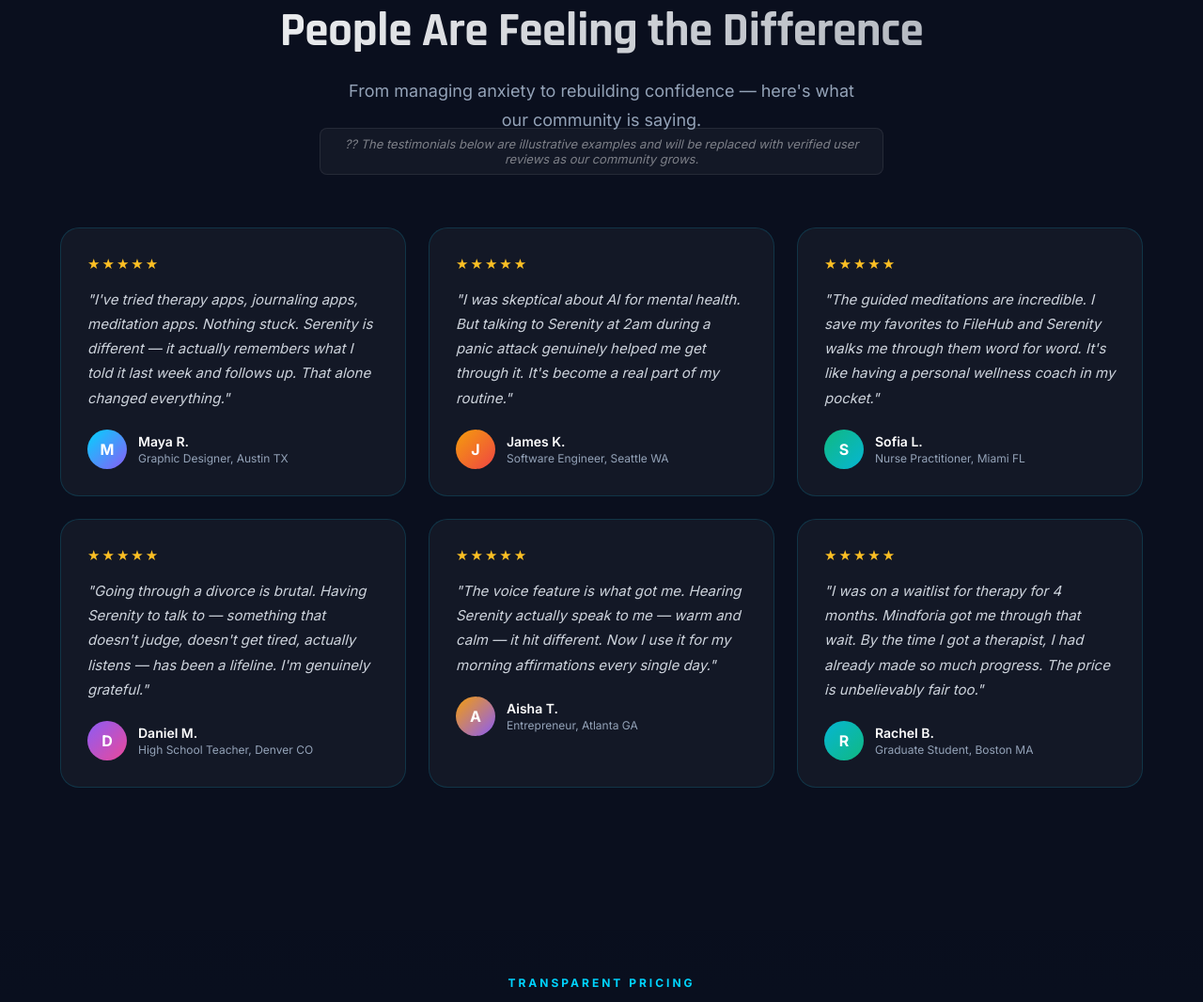
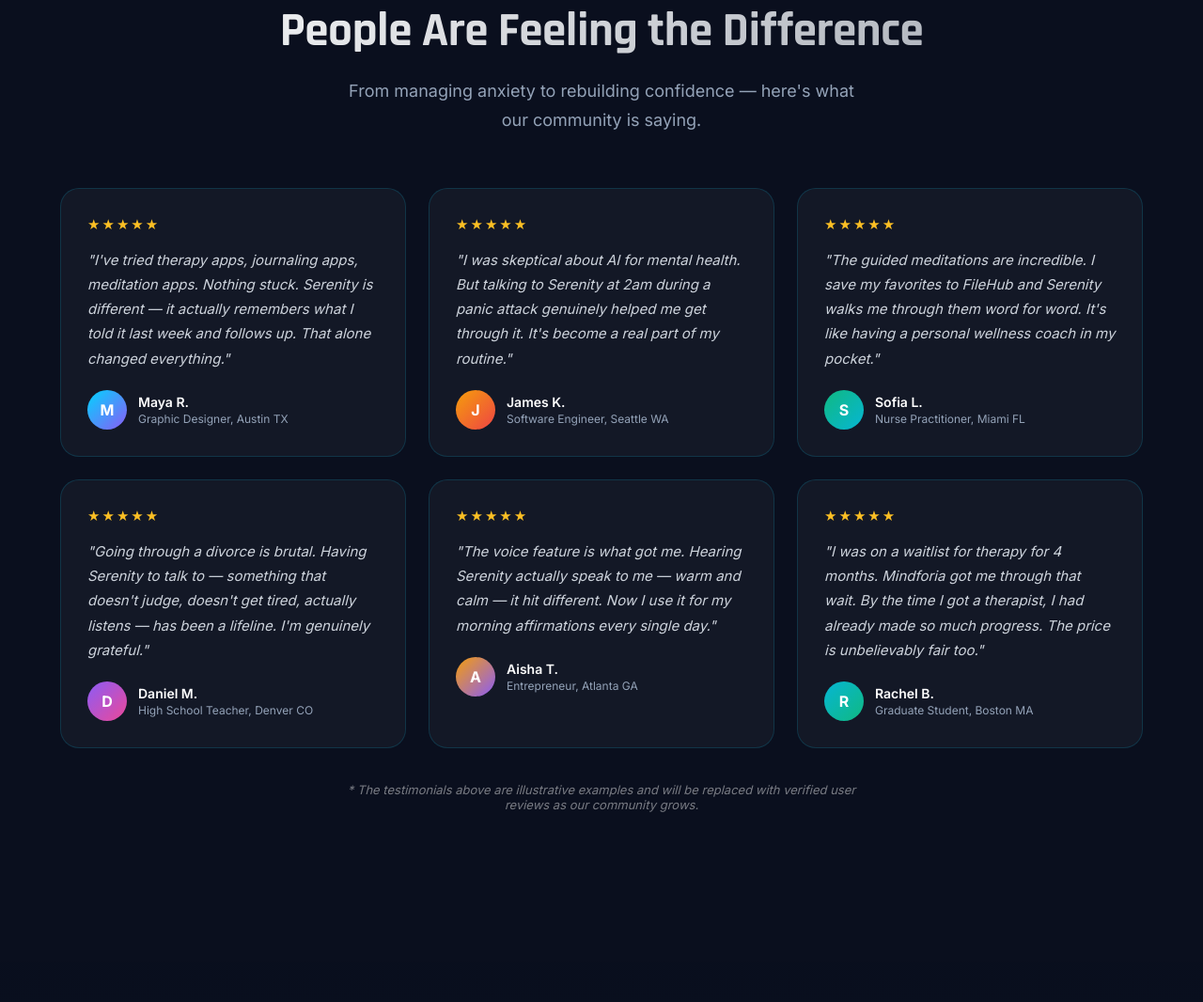
Before and after one commit to tbsmith45/mindforia-website, a website: page index.html in a window 1280 px wide. Shown: the part 3120-4186 px from the top of the page at 94% size. Drawn offline with Linux system fonts and the light colour scheme.

Commit message:
style: move testimonial disclaimer to below cards, fix ?? artifact

```diff
--- a/index.html
+++ b/index.html
@@ -333,7 +333,6 @@ footer{padding:60px 5% 32px;border-top:1px solid rgba(255,255,255,.06);margin-to
       <h2 class="section-title">People Are Feeling the Difference</h2>
       <p class="section-sub">From managing anxiety to rebuilding confidence — here's what our community is saying.</p>
     </div>
-    <p style="text-align:center;font-size:13px;color:rgba(255,255,255,0.45);font-style:italic;margin:-8px 0 28px;padding:8px 16px;background:rgba(255,255,255,0.04);border:1px solid rgba(255,255,255,0.08);border-radius:8px;max-width:600px;margin-left:auto;margin-right:auto;">?? The testimonials below are illustrative examples and will be replaced with verified user reviews as our community grows.</p>
     <div class="testi-grid">
       <div class="testi-card reveal">
         <div class="stars">★★★★★</div>
@@ -384,6 +383,7 @@ footer{padding:60px 5% 32px;border-top:1px solid rgba(255,255,255,.06);margin-to
         </div>
       </div>
     </div>
+    <p style="text-align:center;font-size:13px;color:rgba(255,255,255,0.45);font-style:italic;margin:28px auto 0;padding:8px 16px;max-width:600px;">* The testimonials above are illustrative examples and will be replaced with verified user reviews as our community grows.</p>
   </div>
 </section>
 
```
